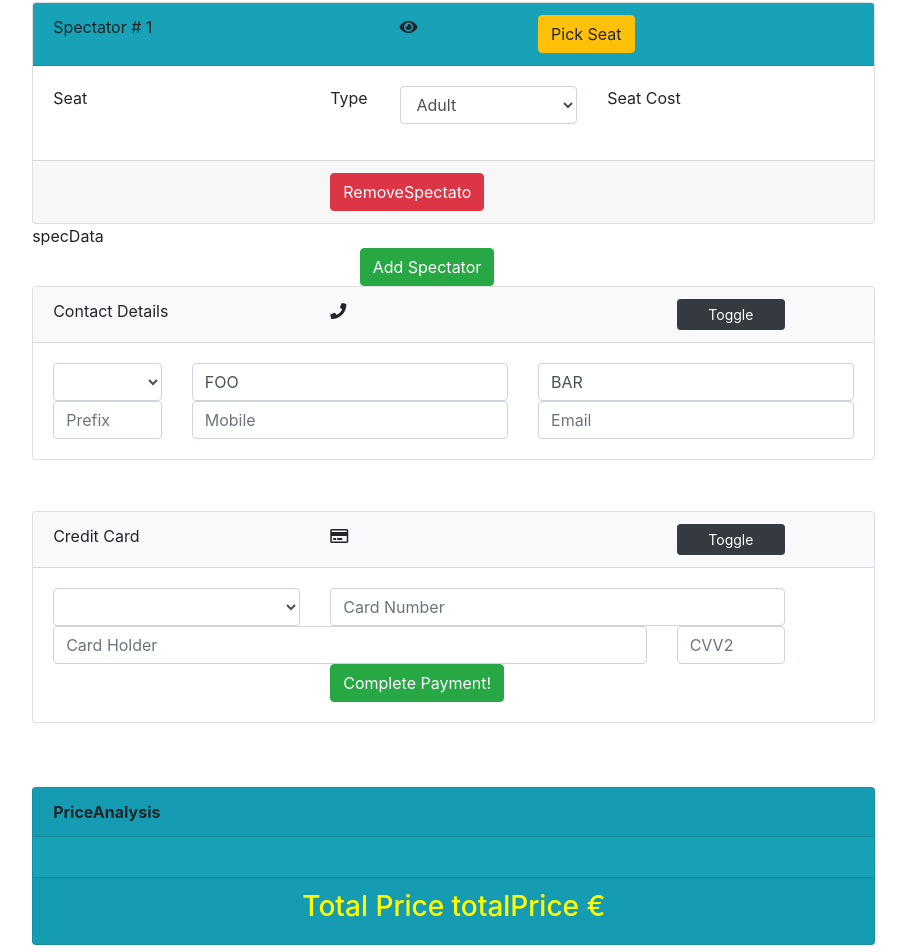
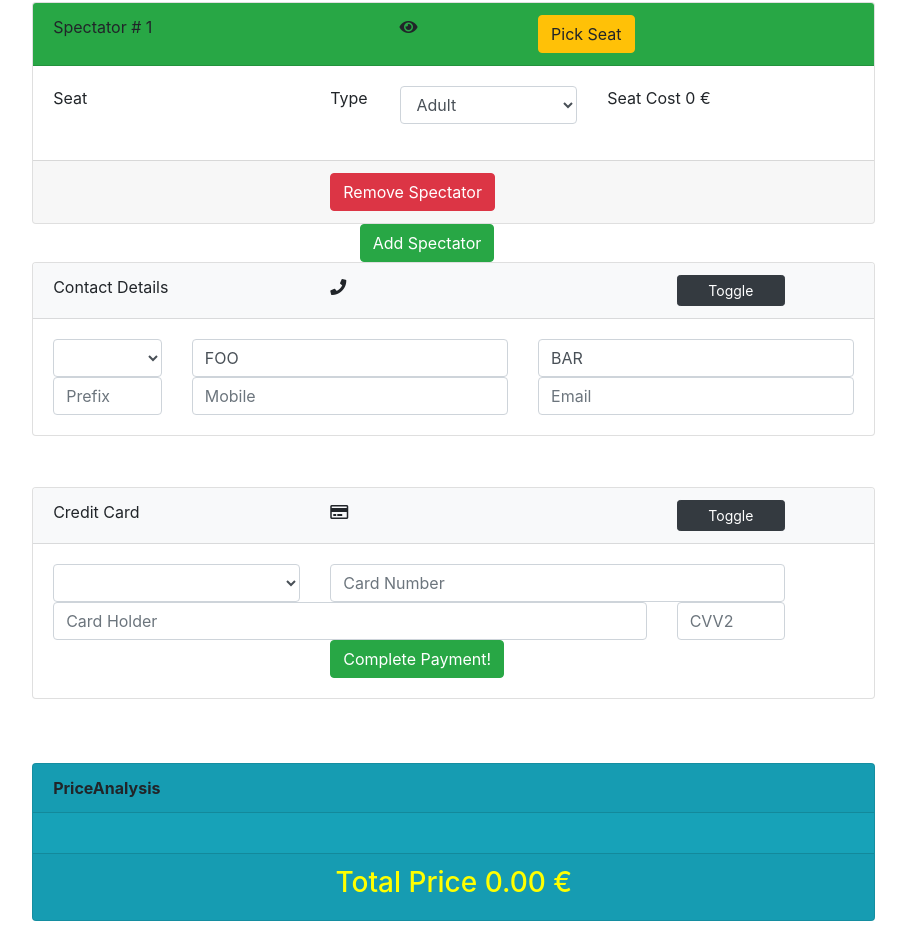
Before and after one commit to MrRisoni/theatraki, a React (Create React App) app: page /book in a window 1280 px wide. Shown: the part 103-1055 px from the top of the page, without its empty margins (77-983 px from the left). Built offline with nearby package versions, Linux system fonts and the light colour scheme; no server answers.

Commit message:
chage class color for seat selection

```diff
--- a/src/book/BookSpectacle.js
+++ b/src/book/BookSpectacle.js
@@ -33,23 +33,41 @@ class BookSpectacle extends Component {
 
     this.addSpectator = this.addSpectator.bind(this);
     this.updateSeat = this.updateSeat.bind(this);
+    this.pickSeat = this.pickSeat.bind(this);
+
   }
 
+  pickSeat(spectId)
+  {
+    console.log('pcik eat ofr ' + spectId);
+      let spectList = this.state.spectatorsList;
+      spectList.forEach(sp => {
+          sp.selectedForSeat = false;
+          if (sp.id == spectId) {
+              sp.selectedForSeat = true;
 
-  updateSeat(rowId,colId)
-  {
+          }
+      })
+
+      this.setState({
+          spectatorsList: spectList,
+      });
+
+  }
+
+  updateSeat(rowId, colId, zoneId) {
     const seatName = this.state.mapping.filter(stmp => ((stmp.rowId === rowId) && (stmp.colId === colId)))[0].seatName;
-      console.log('picked ' + seatName);
+    console.log(`picked ${seatName}`);
     let spectList = this.state.spectatorsList;
       let spect = spectList.filter(sp => sp.selectedForSeat === true)[0];
     spect.seat = seatName;
+    console.log(this.state.zones);
+    spect.price = this.state.zones.filter(zn => ((zn.id == zoneId) && (zn.typ.title == spect.type)))[0].price;
 
 
     this.setState({
-          spectatorsList : spectList,
-      })
-
-
+      spectatorsList: spectList,
+    });
   }
 
   addSpectator() {
@@ -91,6 +109,7 @@ class BookSpectacle extends Component {
         mapping: seatMap.data,
         fetched: true,
         performanceDetails: perform.data,
+        zones: perform.data.pricesList,
         takenSeats: taken.data,
       });
     })).catch((err) => {
@@ -105,17 +124,20 @@ class BookSpectacle extends Component {
     const selectedSeats = this.state.spectatorsList.filter(spl => spl.active === true).map(actSpl => actSpl.seat);
 
 
-
     return (
       <section>
 
 
         {this.state.fetched
-                && <SeatMap spectatorsList={this.state.spectatorsList}
+                && (
+                <SeatMap
+                  spectatorsList={this.state.spectatorsList}
                   mapping={this.state.mapping}
                   selectedSeats={selectedSeats}
                   takenSeats={this.state.takenSeats}
-                            updateSeat={this.updateSeat}/>
+                  updateSeat={this.updateSeat}
+                />
+                )
                  }
 
         {this.state.fetched
@@ -123,13 +145,13 @@ class BookSpectacle extends Component {
                 }
 
 
-
-        <SpectatorList spectatorsList={this.state.spectatorsList} />
+        <SpectatorList spectatorsList={this.state.spectatorsList}
+                       pickSeat={this.pickSeat}/>
 
 
         <div className="row">
           <div className="col-4 offset-4">
-            <button className="btn btn-primary btn-success" id="addSpectButt">
+            <button className="btn btn-primary btn-success" id="addSpectButt" onClick={this.addSpectator}>
               <span>Add Spectator</span>
             </button>
           </div>
@@ -140,7 +162,7 @@ class BookSpectacle extends Component {
 
         <Payment />
 
-        <PriceBox />
+        <PriceBox spectatorsList={this.state.spectatorsList} />
 
 
       </section>
--- a/src/book/PriceBox.js
+++ b/src/book/PriceBox.js
@@ -2,6 +2,12 @@ import React from 'react';
 import './pricebox.css';
 
 const PriceBox = (props) => {
+  let totalPrice = props.spectatorsList
+    .filter(spl => spl.active === true)
+    .map(actSpl => actSpl.price).reduce((a, b) => a + b, 0);
+
+
+  totalPrice = totalPrice.toFixed(2);
   return (
     <section>
       <div className="PriceBox">
@@ -12,17 +18,21 @@ const PriceBox = (props) => {
               <div className="card-header">
                 <b> PriceAnalysis </b>
               </div>
-                            <div className="card-body text-white">
-                            </div>
+              <div className="card-body text-white" />
               <div className="card-footer">
-                                <h3>Total Price totalPrice &euro;</h3>
+                <h3>
+Total Price {' '}
+                  {totalPrice}
+                  {' '}
+&euro;
+                </h3>
               </div>
             </div>
           </div>
         </div>
       </div>
     </section>
-    )
+  );
 };
 
 export default PriceBox;
--- a/src/book/ZonePricing.js
+++ b/src/book/ZonePricing.js
@@ -68,7 +68,7 @@ const ZonePricing = (props) => {
                                             }
                                         </td>
 
-                                        <td>{zonep.price.toFixed(2)}</td>
+                                        <td>{zonep.price.toFixed(2)} &euro;</td>
                                     </tr>);
                             })}
 
--- a/src/book/people/Spectator.js
+++ b/src/book/people/Spectator.js
@@ -4,14 +4,26 @@ import './spectator.css';
 class Spectator extends Component {
     constructor(props){
         super(props);
+
+        this.pickSeat = this.pickSeat.bind(this);
+
+   }
+
+   pickSeat()
+   {
+    this.props.pickSeat(this.props.specData.id);
    }
     render() {
+
+
+        const colorClass = (this.props.specData.selectedForSeat) ? ' bg-success ' : ' bg-info ';
+
         return (
             <section className="spectatorElem">
 
 
                 <div className="card">
-                    <div className="card-header bg-info">
+                    <div className={`card-header ${colorClass}`}>
                         <div className="row">
                             <div className="col-5">
                                 Spectator # {this.props.specData.humanId}
@@ -21,7 +33,7 @@ class Spectator extends Component {
                             <div className="col-2"><i className="fas fa-eye"/></div>
 
                             <div className="col-4">
-                                <button className="btn btn-primary btn-warning">Pick Seat</button>
+                                <button className="btn btn-primary btn-warning" onClick={this.pickSeat}>Pick Seat</button>
                             </div>
 
                         </div>
@@ -52,7 +64,7 @@ class Spectator extends Component {
                             </div>
 
                             <div className="col-4">
-                                Seat Cost
+                                Seat Cost {this.props.specData.price} &euro;
                             </div>
 
 
@@ -63,7 +75,7 @@ class Spectator extends Component {
                         <div className="row">
                             <div className="col-5 offset-4">
                                 <button  className="btn btn-danger">
-                                   RemoveSpectato</button>
+                                   Remove Spectator</button>
                             </div>
                         </div>
                     </div>
--- a/src/book/people/SpectatorList.js
+++ b/src/book/people/SpectatorList.js
@@ -36,9 +36,7 @@ const SpectatorList = props => (
     <section className="show" id="spectatorsCollapse">
       <div className="row">
         <div className="col-8 offset-1">
-          {props.spectatorsList.filter(sp => sp.active).map(sp => (<Spectator key={sp.id} specData={sp} />))}
-specData
-
+          {props.spectatorsList.filter(sp => sp.active).map(sp => (<Spectator key={sp.id} pickSeat={props.pickSeat} specData={sp} />))}
         </div>
       </div>
     </section>
--- a/src/book/seatmap/Seat.js
+++ b/src/book/seatmap/Seat.js
@@ -10,7 +10,7 @@ class Seat extends Component {
   }
 
   clickSeat() {
-    this.props.updateSeat(this.props.rowId, this.props.colId);
+    this.props.updateSeat(this.props.rowId, this.props.colId, this.props.zoneId);
 
 
   }
```
Lines whose indentation alone changed are shown as unchanged.
